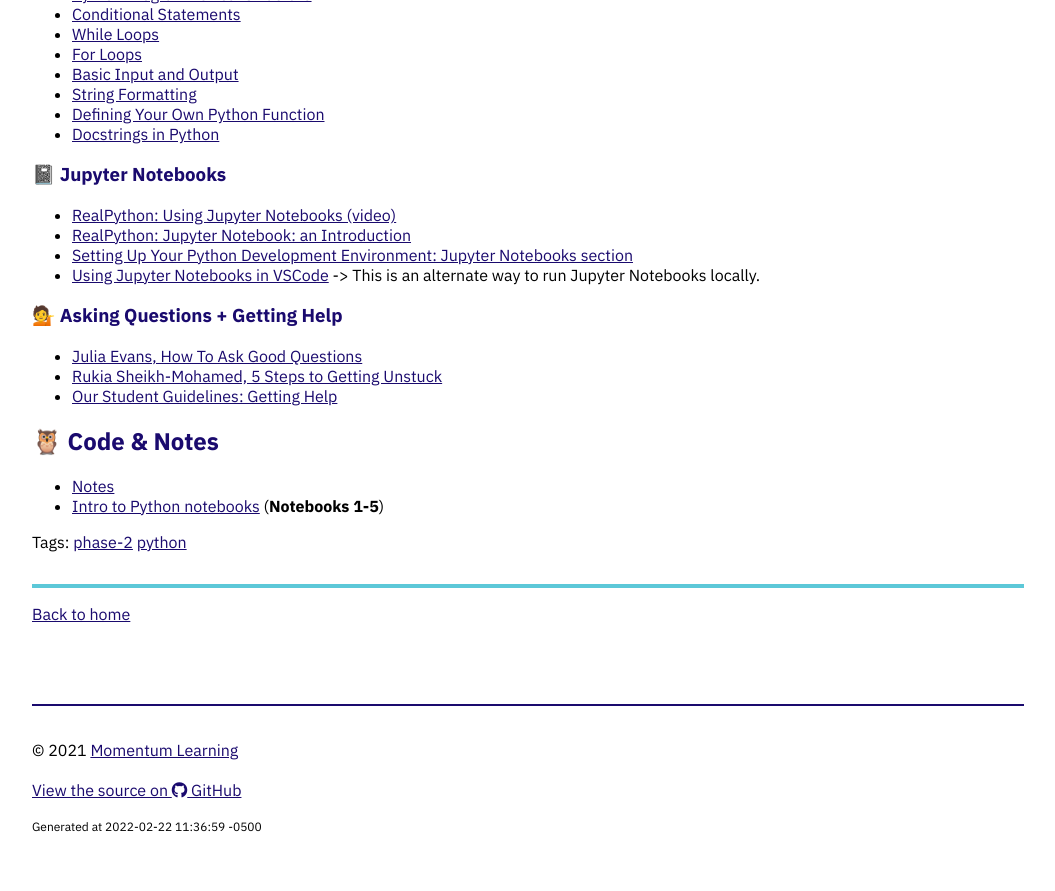
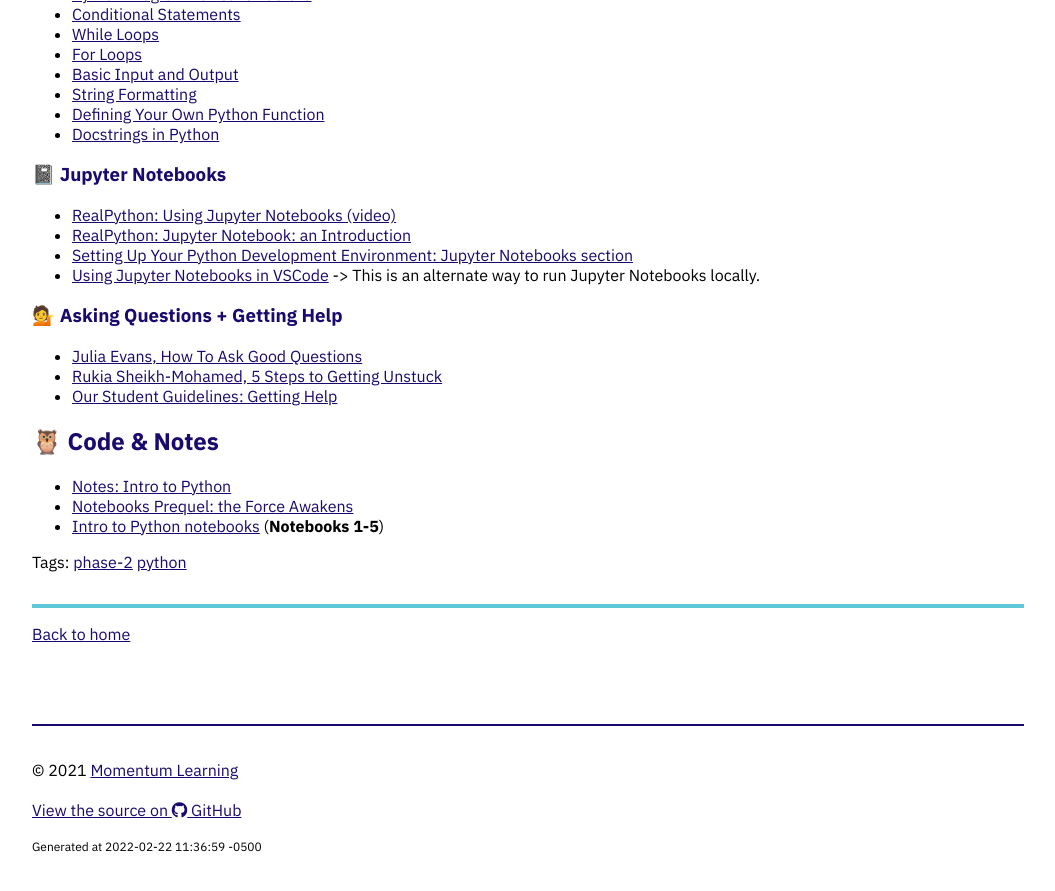
Before and after one commit to Momentum-Team-15/momentum-team-15.github.io, a Jekyll site: the page built from _posts/2022-02-21-welcome-phase-2.md, in a window 1280 px wide and 900 px high, scrolled down 2067 px. Shown: the top 891 px of the window, without its empty margins (112-1167 px from the left). Built offline with Jekyll 4.4.1, drawn with Linux system fonts in a browser that asks for light colours; nearby versions of some CDN libraries.

Commit message:
Update links to notes

```diff
--- a/_posts/2022-02-21-welcome-phase-2.md
+++ b/_posts/2022-02-21-welcome-phase-2.md
@@ -113,5 +113,6 @@ These articles are way more in-depth than you need right now, but they are good
 
 ## 🦉 Code & Notes
 
-- [Notes](https://github.com/momentum-team-11/notes/blob/main/intro-python.md)
+- [Notes: Intro to Python](https://github.com/momentum-team-11/notes/blob/main/intro-python.md)
+- [Notebooks Prequel: the Force Awakens](https://github.com/Momentum-Team-11/notes/blob/main/python-notebooks-prequel.md)
 - [Intro to Python notebooks](https://github.com/Momentum-Team-11/python-notebooks) (**Notebooks 1-5**)
```
